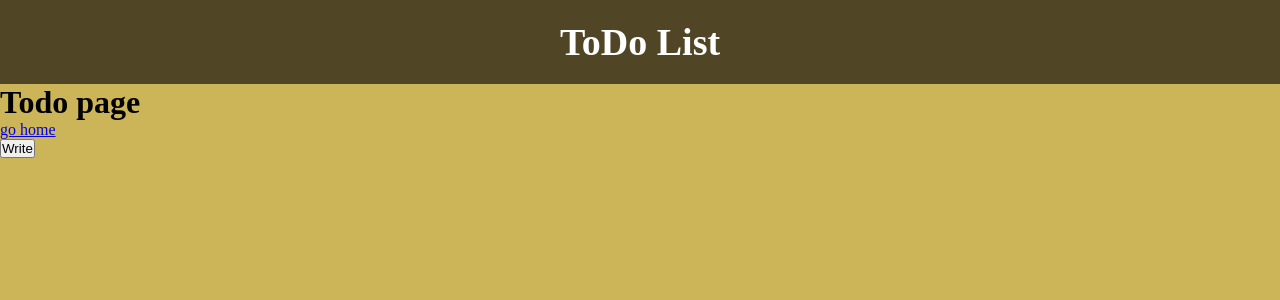
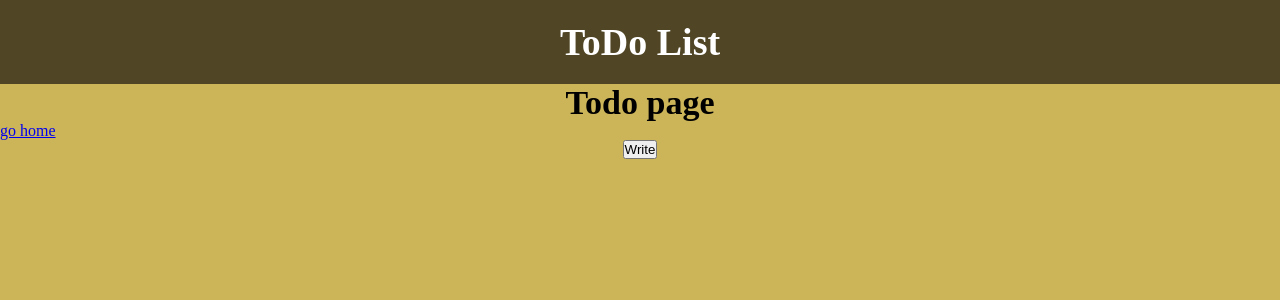
Before and after one commit to CkutlsGit/todol--vue-vuex, a Vue app in the folder todol/: page /todo in a window 1280 px wide. Shown: the top 300 px of the page. Built offline with nearby package versions, Linux system fonts and the light colour scheme.

Commit message:
style: add style for placing in flexbox

```diff
--- a/todol/src/components/TodoPage.vue
+++ b/todol/src/components/TodoPage.vue
@@ -43,3 +43,14 @@ export default {
   }
 }
 </script>
+
+<style scoped>
+.todo .todo__content h1,
+.todo .todo__content .todo__btn--open-modal{
+  display: flex;
+  justify-content: center;
+}
+.todo__content h1 {
+  font-size: 34px;
+}
+</style>
```
